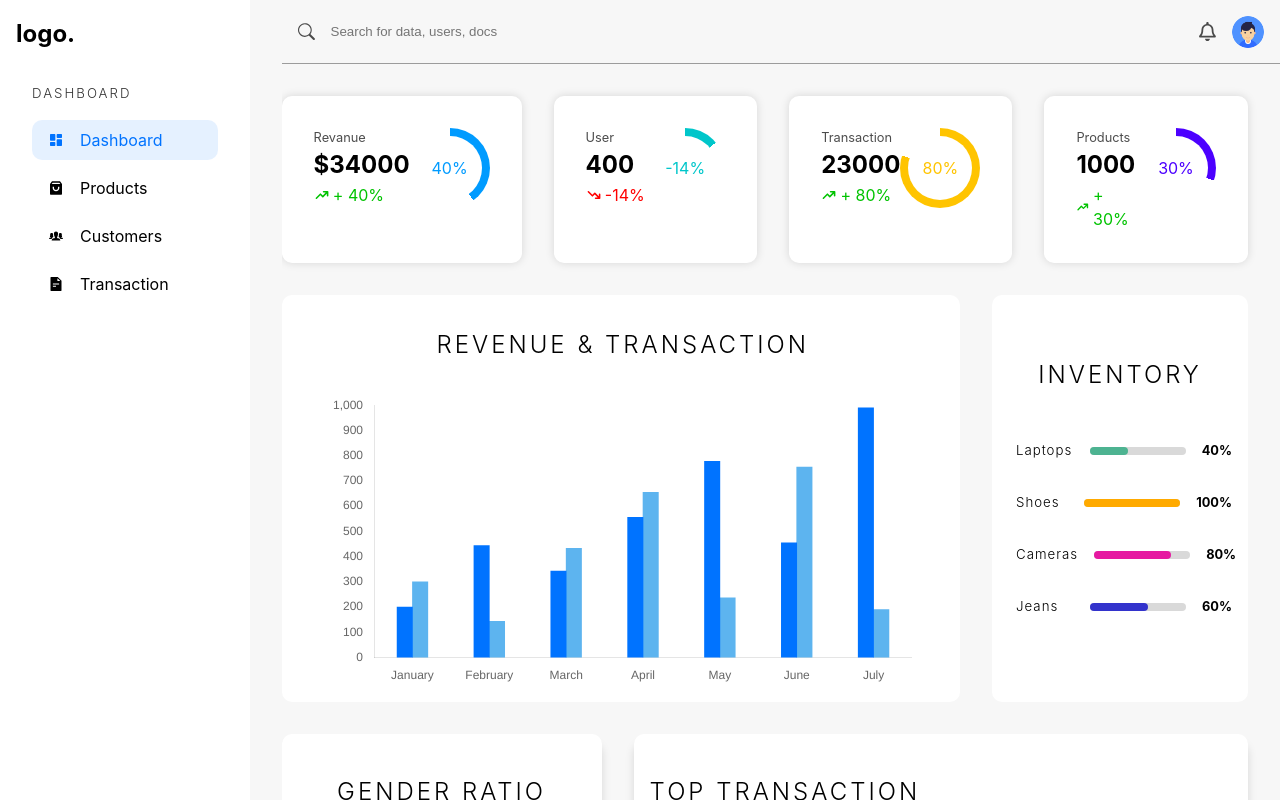
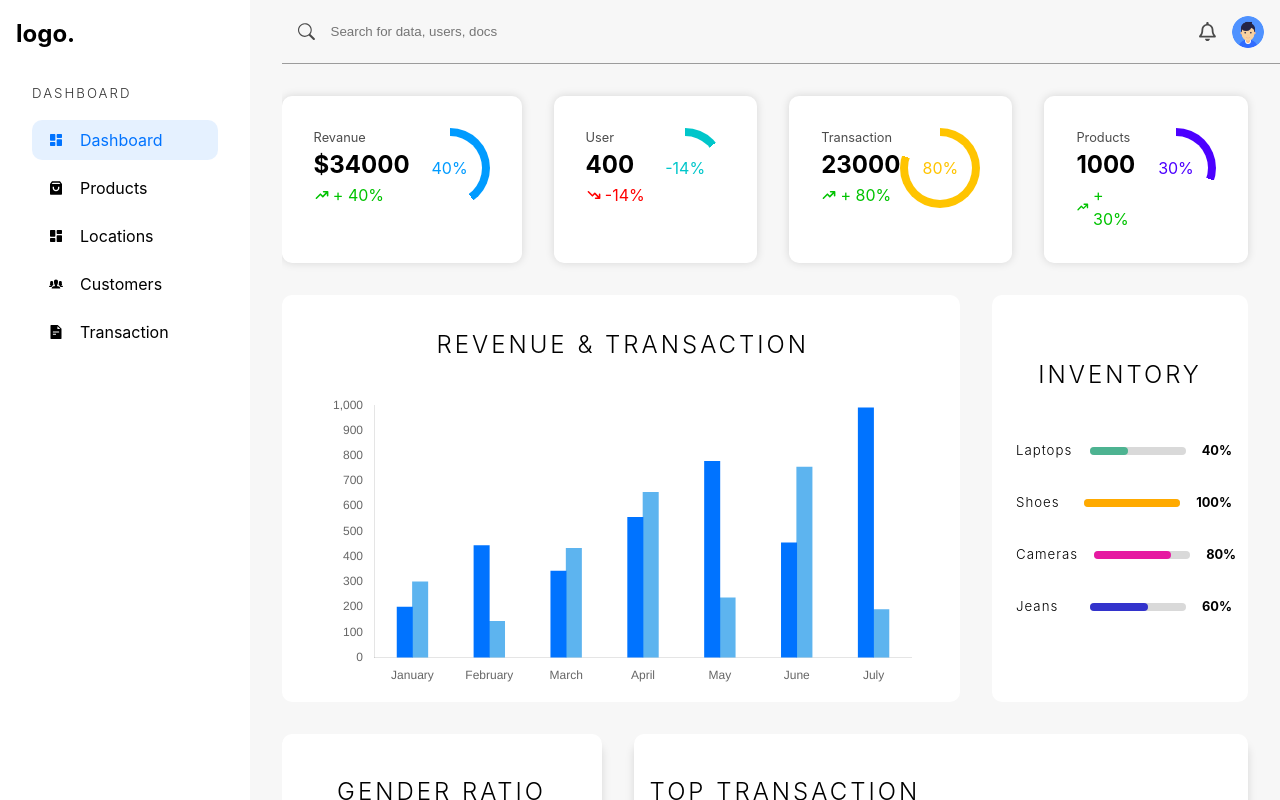
Before and after one commit to Alakhshukla/ShoppingMart, a React (Vite) app: page / in a window 1280 px wide. Built offline with nearby package versions, Linux system fonts and the light colour scheme.

Commit message:
addd location

```diff
--- a/src/components/AdminSidebar.tsx
+++ b/src/components/AdminSidebar.tsx
@@ -11,7 +11,7 @@ const AdminSidebar = () => {
 
   const [showModal, setShowModal] = useState<boolean>(false);
   const [phoneActive, setPhoneActive] = useState<boolean>(
-    window.innerWidth < 1100
+    window.innerWidth < 1100,
   );
 
   const resizeHandler = () => {
@@ -67,6 +67,13 @@ const AdminSidebar = () => {
             />
 
             <Li
+              url="/admin/Locations"
+              text="Locations"
+              Icon={RiDashboardFill}
+              location={location}
+            />
+
+            <Li
               url="/admin/Customers"
               text="Customers"
               Icon={IoIosPeople}
@@ -83,11 +90,10 @@ const AdminSidebar = () => {
         </div>
 
         {phoneActive && (
-            <button id="close-sidebar" onClick={() => setShowModal(false)}>
-              close
-            </button>
-          )}
-
+          <button id="close-sidebar" onClick={() => setShowModal(false)}>
+            close
+          </button>
+        )}
       </aside>
     </>
   );
```
Also changed, not shown: src/pages/Locations.tsx (added).
